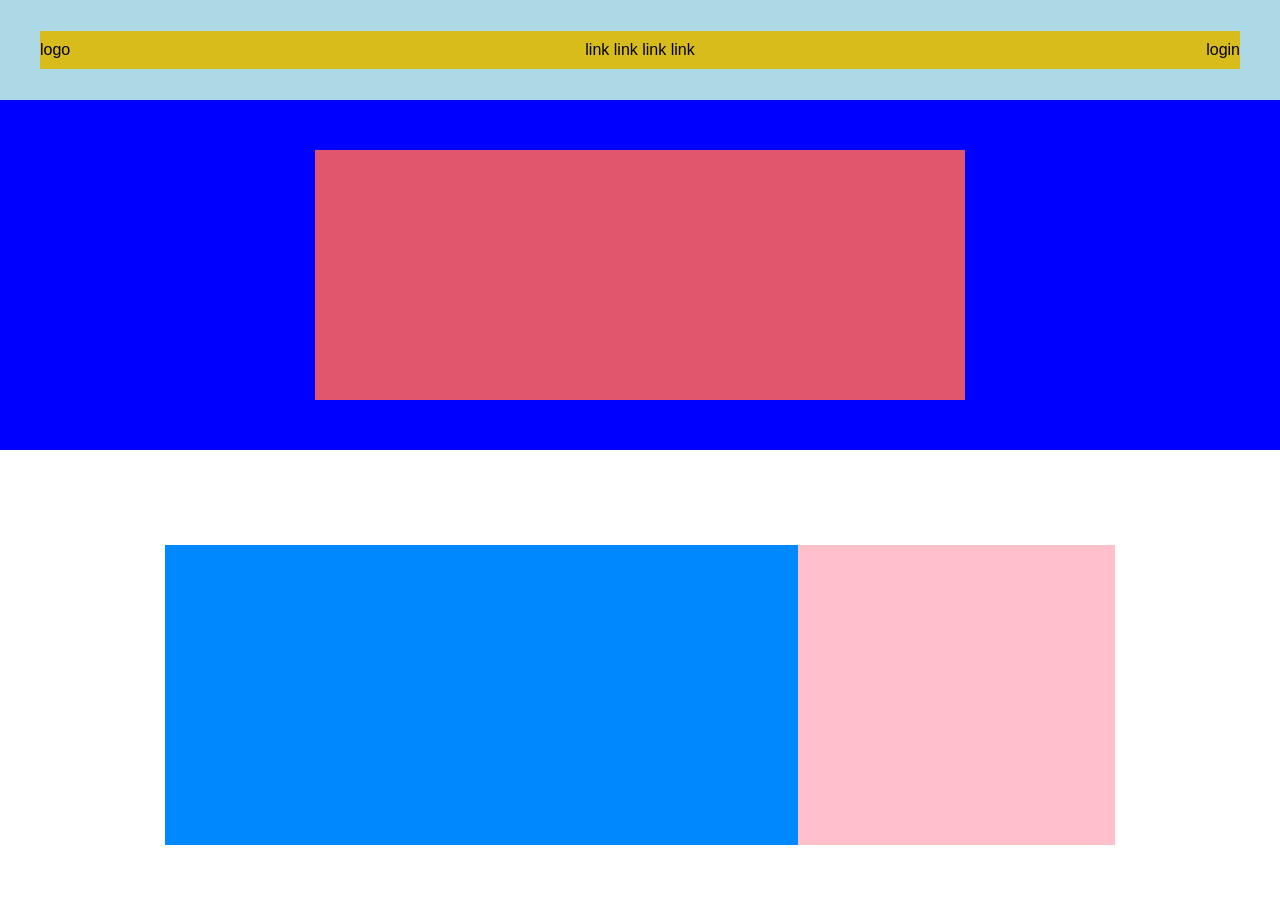
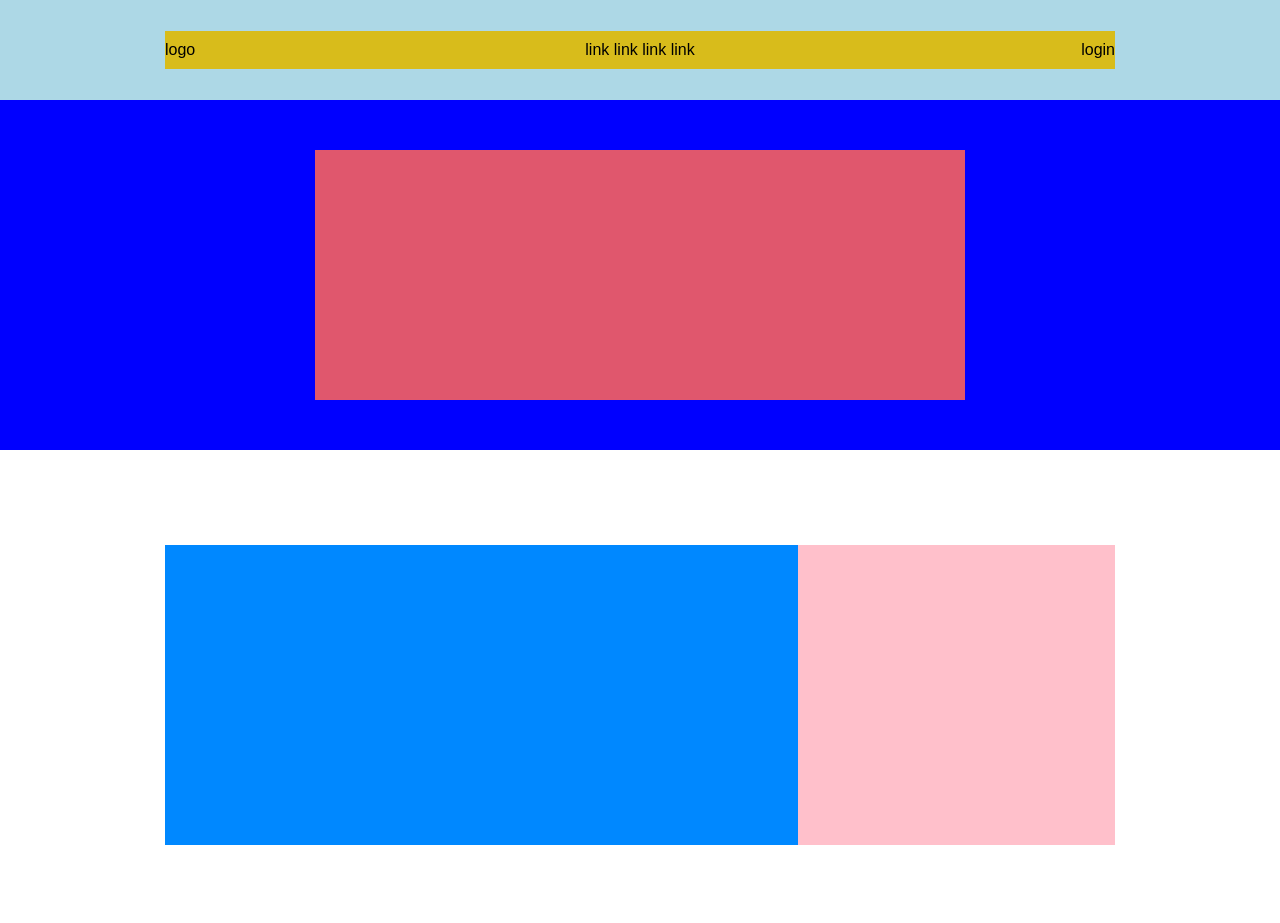
Before and after one commit to SimoneFilograna/htmlcss-struttura-discord, a plain HTML site: page index.html in a window 1280 px wide. Shown: the top 923 px of the page. Drawn offline with Linux system fonts and the light colour scheme.

Commit message:
version5

```diff
--- a/css/style.css
+++ b/css/style.css
@@ -27,7 +27,7 @@ nav{
 
 .container-head{
 
-    width: 1200px;
+    width: 950px;
     margin: auto;
     display: flex;
     background-color: rgb(216, 188, 27);
```
